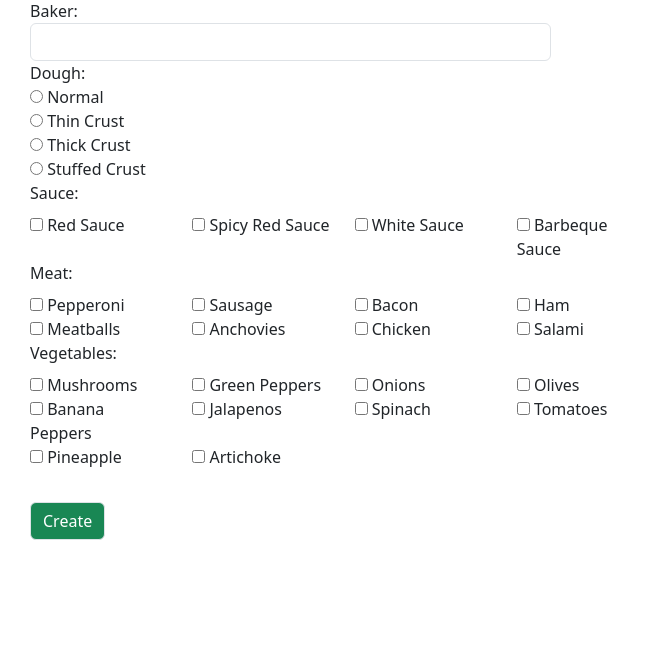
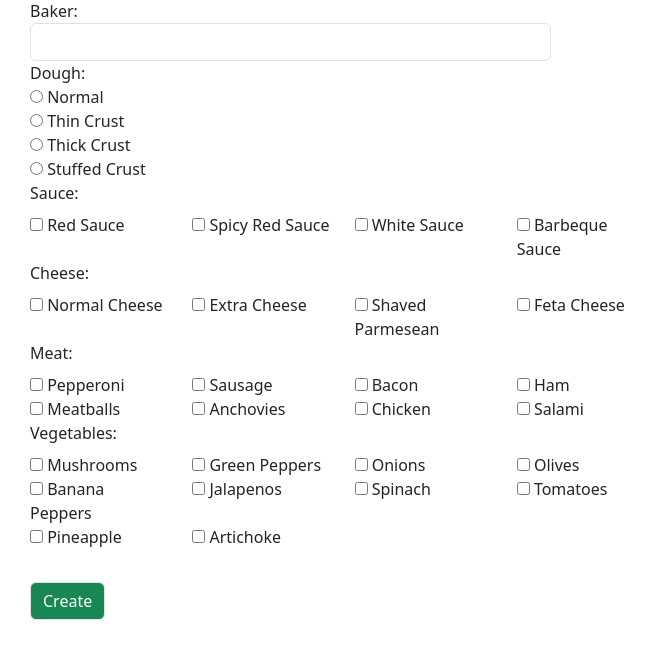
Before and after one commit to TristanT8/pizzaPlanet, a Flask app: page /new/pizza in a window 1280 px wide. Shown: the part 145-800 px from the top of the page, without its empty margins (0-657 px from the left). Run offline with Flask 3, Linux system fonts and the light colour scheme; the visitor is signed in with stand-in values (Sample User, id 1).

Commit message:
Adjusted HTML files

```diff
--- a/pizza_planet/flask_app/templates/new_pizza.html
+++ b/pizza_planet/flask_app/templates/new_pizza.html
@@ -59,6 +59,23 @@
                         </div>
                         <div class="col-md-3">
                             <input type="checkbox" name="sauce_base" value="barbecue"> Barbeque Sauce
+                        </div>
+                    </div>
+                </div>
+                <div class="col-md-6">
+                    <label for="cheese" class="form-label">Cheese:</label><br>
+                    <div class="row">
+                        <div class="col-md-3">
+                            <input type="checkbox" name="cheese" value="normal"> Normal Cheese
+                        </div>
+                        <div class="col-md-3">
+                            <input type="checkbox" name="cheese" value="extra_cheese"> Extra Cheese
+                        </div>
+                        <div class="col-md-3">
+                            <input type="checkbox" name="cheese" value="shaved_parmesean"> Shaved Parmesean
+                        </div>
+                        <div class="col-md-3">
+                            <input type="checkbox" name="cheese" value="feta"> Feta Cheese
                         </div>
                     </div>
                 </div>
```
